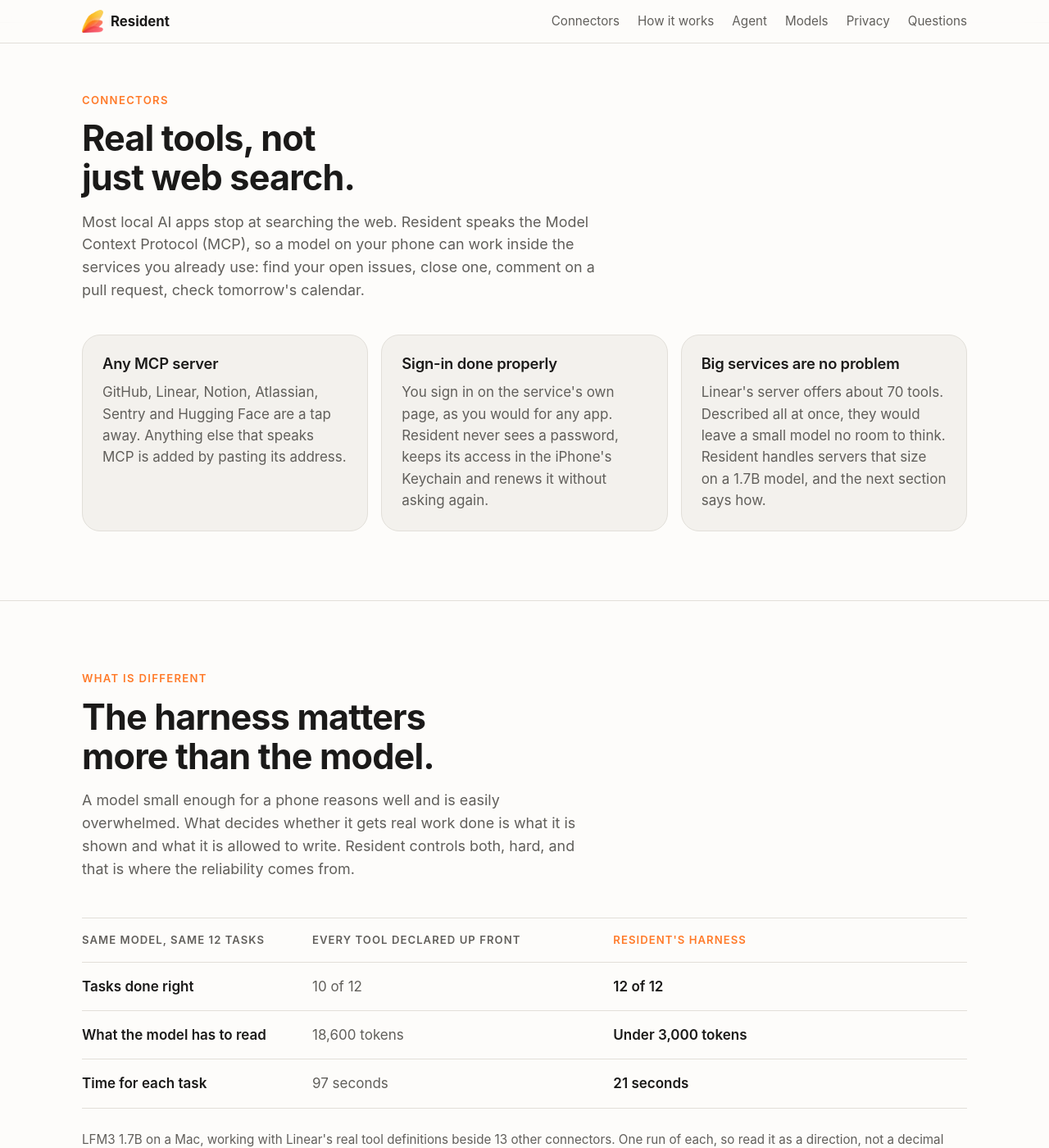
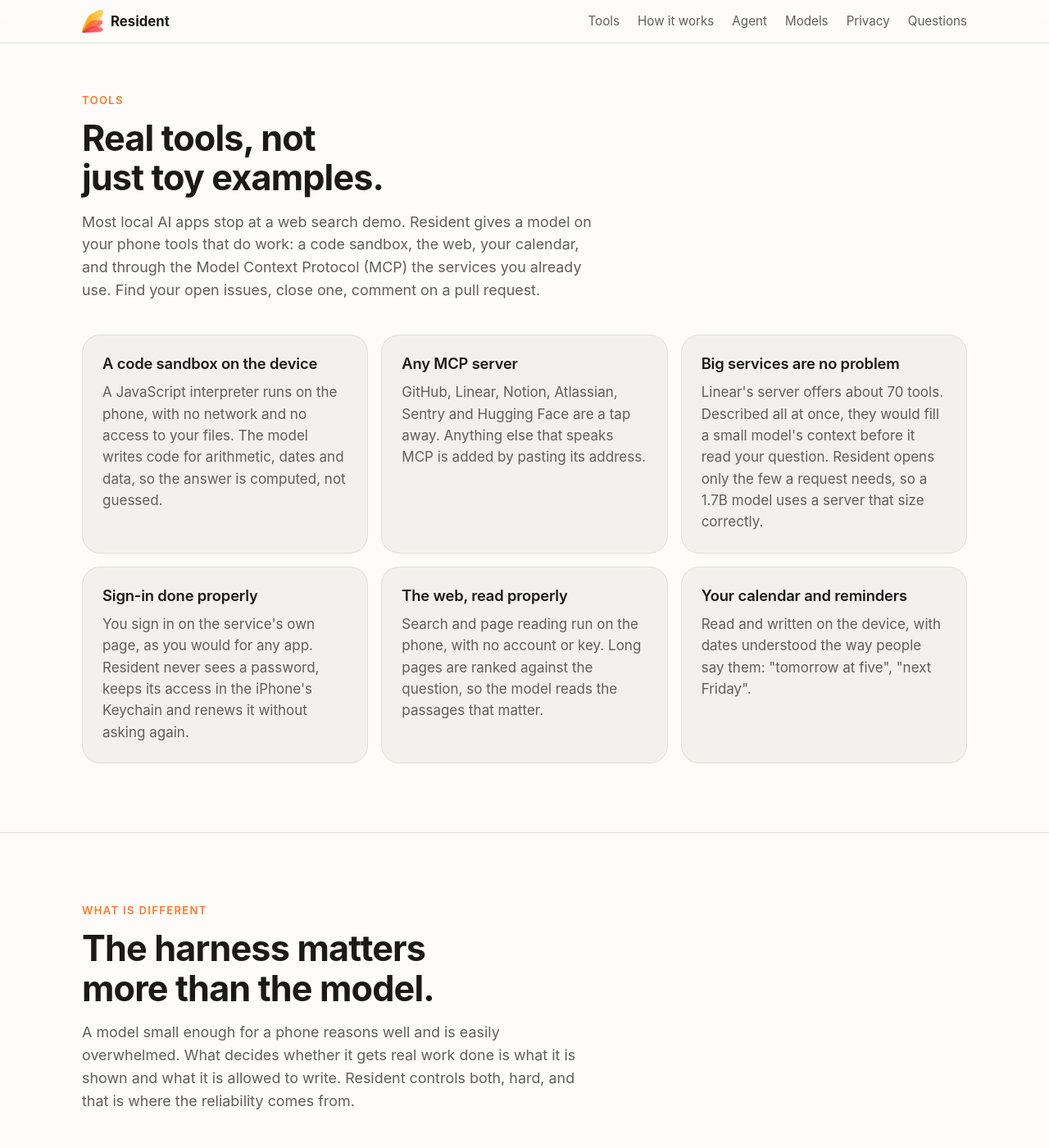
Before and after one commit to Jflick58/resident, a Jekyll site: the page built from site/index.html, in a window 1280 px wide and 1400 px high, scrolled down 1544 px. Shown: the whole window at 82% size. Built offline with Jekyll 4.4.1, drawn with Linux system fonts in a browser that asks for light colours; some of the changed text lies outside the part shown.

Commit message:
The website's tools section leads with the code sandbox, and the 12-task table is gone
Co-Authored-By: Claude Fable 5.2 <noreply@anthropic.com>
Claude-Session: https://claude.ai/code/session_01ARcpcVKaBmAKVTxiuiqyEG

```diff
--- a/site/_layouts/default.html
+++ b/site/_layouts/default.html
@@ -20,7 +20,7 @@
       <span>Resident</span>
     </a>
     <nav aria-label="Sections">
-      <a href="{{ '/#connectors' | relative_url }}">Connectors</a>
+      <a href="{{ '/#tools' | relative_url }}">Tools</a>
       <a href="{{ '/#how' | relative_url }}">How it works</a>
       <a href="{{ '/#agent' | relative_url }}">Agent</a>
       <a href="{{ '/#models' | relative_url }}">Models</a>
--- a/site/index.html
+++ b/site/index.html
@@ -62,20 +62,35 @@ questions:
   <div><strong>0</strong><span>accounts, analytics or servers of ours</span></div>
 </section>
 
-<section id="connectors" class="band">
-  <p class="eyebrow">Connectors</p>
-  <h2>Real tools, not just web search.</h2>
+<section id="tools" class="band">
+  <p class="eyebrow">Tools</p>
+  <h2>Real tools, not just toy examples.</h2>
   <p class="sub">
-    Most local AI apps stop at searching the web. Resident speaks the Model Context Protocol (MCP), so
-    a model on your phone can work inside the services you already use: find your open issues, close
-    one, comment on a pull request, check tomorrow's calendar.
+    Most local AI apps stop at a web search demo. Resident gives a model on your phone tools that do
+    work: a code sandbox, the web, your calendar, and through the Model Context Protocol (MCP) the
+    services you already use. Find your open issues, close one, comment on a pull request.
   </p>
-  <div class="grid three">
+  <div class="grid six">
+    <article>
+      <h3>A code sandbox on the device</h3>
+      <p>
+        A JavaScript interpreter runs on the phone, with no network and no access to your files. The
+        model writes code for arithmetic, dates and data, so the answer is computed, not guessed.
+      </p>
+    </article>
     <article>
       <h3>Any MCP server</h3>
       <p>
         GitHub, Linear, Notion, Atlassian, Sentry and Hugging Face are a tap away. Anything else that
         speaks MCP is added by pasting its address.
+      </p>
+    </article>
+    <article>
+      <h3>Big services are no problem</h3>
+      <p>
+        Linear's server offers about 70 tools. Described all at once, they would fill a small model's
+        context before it read your question. Resident opens only the few a request needs, so a 1.7B
+        model uses a server that size correctly.
       </p>
     </article>
     <article>
@@ -86,11 +101,17 @@ questions:
       </p>
     </article>
     <article>
-      <h3>Big services are no problem</h3>
+      <h3>The web, read properly</h3>
       <p>
-        Linear's server offers about 70 tools. Described all at once, they would leave a small model
-        no room to think. Resident handles servers that size on a 1.7B model, and the next section
-        says how.
+        Search and page reading run on the phone, with no account or key. Long pages are ranked
+        against the question, so the model reads the passages that matter.
+      </p>
+    </article>
+    <article>
+      <h3>Your calendar and reminders</h3>
+      <p>
+        Read and written on the device, with dates understood the way people say them: "tomorrow at
+        five", "next Friday".
       </p>
     </article>
   </div>
@@ -103,34 +124,6 @@ questions:
     A model small enough for a phone reasons well and is easily overwhelmed. What decides whether it
     gets real work done is what it is shown and what it is allowed to write. Resident controls both,
     hard, and that is where the reliability comes from.
-  </p>
-
-  <div class="versus" role="table" aria-label="The same model and tasks, with every tool declared and with Resident's harness">
-    <div class="head" role="row">
-      <span role="columnheader">Same model, same 12 tasks</span>
-      <span role="columnheader">Every tool declared up front</span>
-      <span role="columnheader">Resident's harness</span>
-    </div>
-    <div role="row">
-      <span role="rowheader">Tasks done right</span>
-      <span role="cell">10 of 12</span>
-      <span role="cell">12 of 12</span>
-    </div>
-    <div role="row">
-      <span role="rowheader">What the model has to read</span>
-      <span role="cell">18,600 tokens</span>
-      <span role="cell">Under 3,000 tokens</span>
-    </div>
-    <div role="row">
-      <span role="rowheader">Time for each task</span>
-      <span role="cell">97 seconds</span>
-      <span role="cell">21 seconds</span>
-    </div>
-  </div>
-  <p class="fine">
-    LFM3 1.7B on a Mac, working with Linear's real tool definitions beside 13 other connectors. One run
-    of each, so read it as a direction, not a decimal place. The
-    <a href="https://github.com/jflick58/resident/tree/main/evals">388-case suite</a> that measures every model is public.
   </p>
 
   <h3 class="group">Context management: what the model is shown</h3>
@@ -197,24 +190,16 @@ questions:
       </p>
     </article>
   </div>
+  <p class="fine">
+    How we check all this: a public suite of
+    <a href="https://github.com/jflick58/resident/tree/main/evals">388 scored test requests</a> that any model can be run through.
+  </p>
 </section>
 
 <section id="agent" class="band">
   <p class="eyebrow">What it does</p>
   <h2>An agent, not a chat box.</h2>
-  <div class="grid six">
-    <article>
-      <h3>Looks things up</h3>
-      <p>Searches the web and reads pages when a question needs something recent.</p>
-    </article>
-    <article>
-      <h3>Works it out</h3>
-      <p>Runs code in a sandbox for arithmetic, dates and data, so answers are computed, not guessed.</p>
-    </article>
-    <article>
-      <h3>Uses your apps</h3>
-      <p>Calendar and Reminders on the device. Linear, Notion and anything else that speaks MCP, by pasting an address.</p>
-    </article>
+  <div class="grid three">
     <article>
       <h3>Remembers you</h3>
       <p>Keeps a short list of lasting facts you mention. Read it, edit it or switch it off.</p>
```
